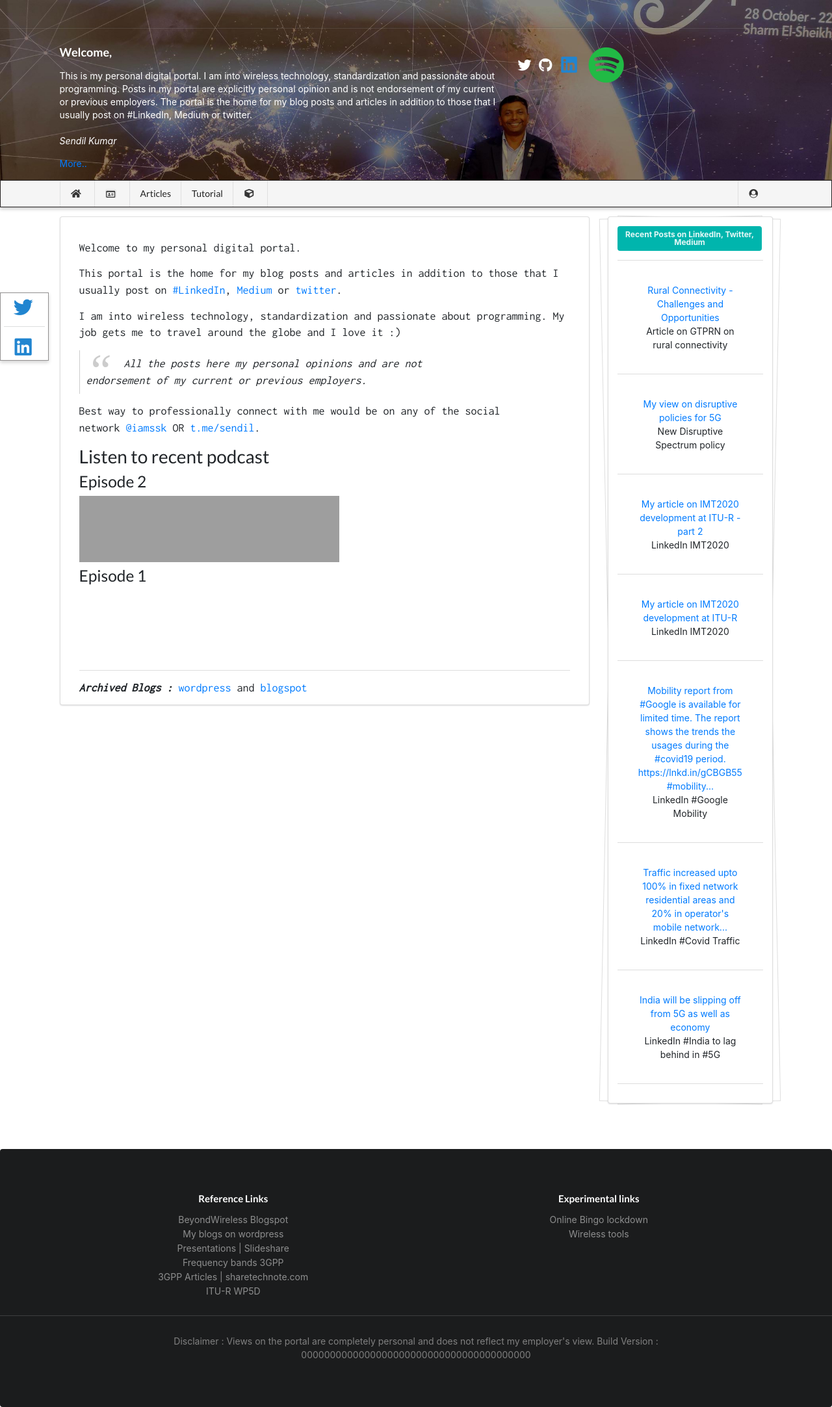
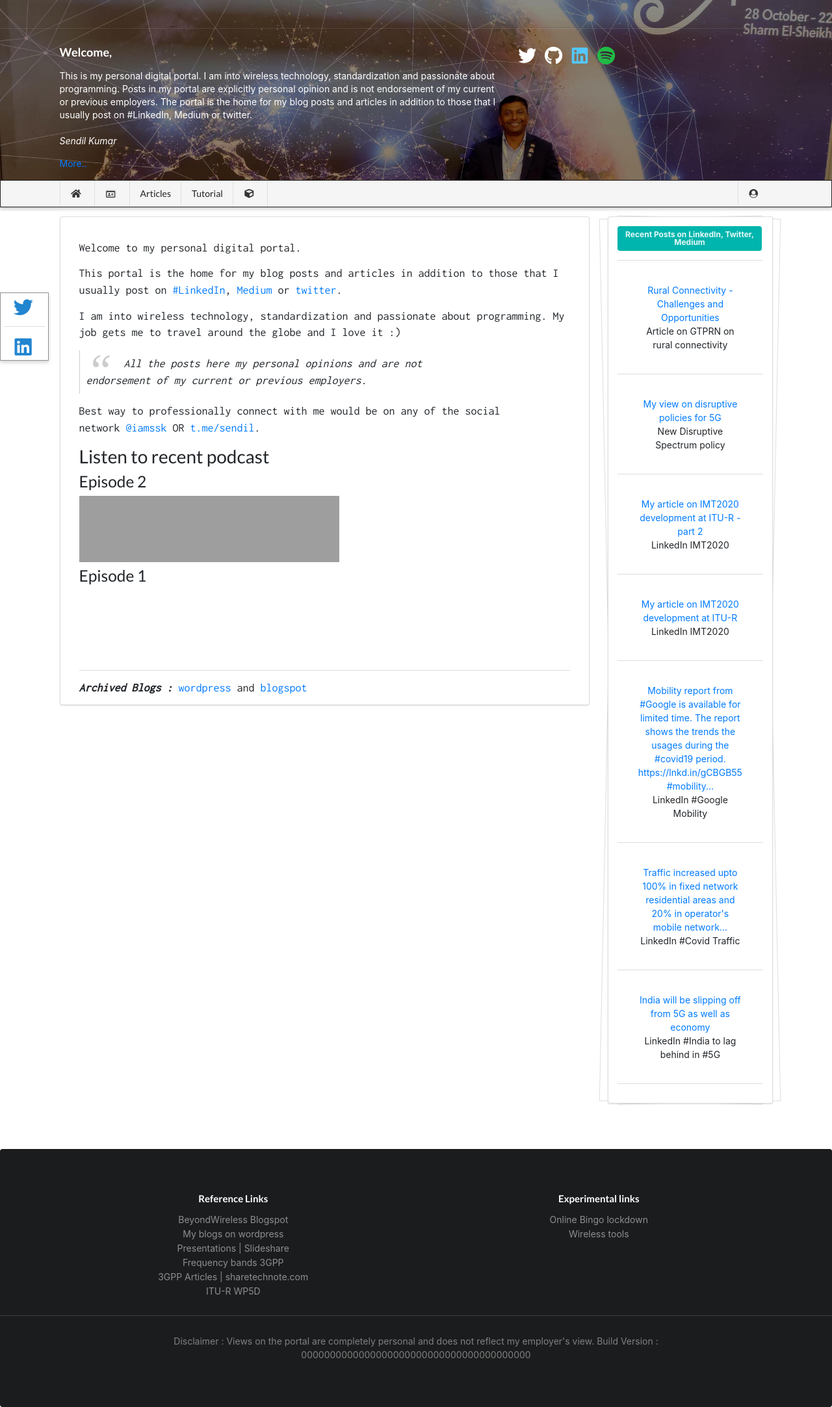
Before and after one commit to wiless/wiless.github.io, a Jekyll site: the page built from index.html, in a window 1280 px wide. Shown: the whole page at 65% size. Built offline with Jekyll 4.4.1, drawn with Linux system fonts in a browser that asks for light colours; nearby versions of some CDN libraries; some web fonts are replaced; comment, search, counter and statistics services are not loaded; a style sheet for code colours, icons or effects is not loaded; grey boxes are pictures that could not be loaded.

Commit message:
Update jumboheader.html
icons

```diff
--- a/_includes/jumboheader.html
+++ b/_includes/jumboheader.html
@@ -18,10 +18,10 @@
             </div>
 
             <div class="three wide column">
-                <a target="_blank" href="https://twitter.com/iamssk"> <i class="icon floated inverted twitter large"> </i></a>
-                <a target="_blank" href="https://github.com/wiless"><i class="icon github inverted large"></i> </a>
-                <a target="_blank" href="https://linkedin.com/in/skdevar"><i class="icon  blue linkedin big"> </i></a>
-                <a target="_blank" href="https://open.spotify.com/show/6clcuPvdeLCj5GPiTBkrFr"><i class="icon green spotify huge"> </i></a>
+                <a target="_blank" href="https://twitter.com/iamssk"> <i class="icon floated inverted twitter big"> </i></a>
+                <a target="_blank" href="https://github.com/wiless"><i class="icon github inverted big"></i> </a>
+                <a target="_blank" href="https://linkedin.com/in/skdevar"><i class="icon inverted blue linkedin big"> </i></a>
+                <a target="_blank" href="https://open.spotify.com/show/6clcuPvdeLCj5GPiTBkrFr"><i class="icon green spotify big"> </i></a>
 
             </div>
 
```
